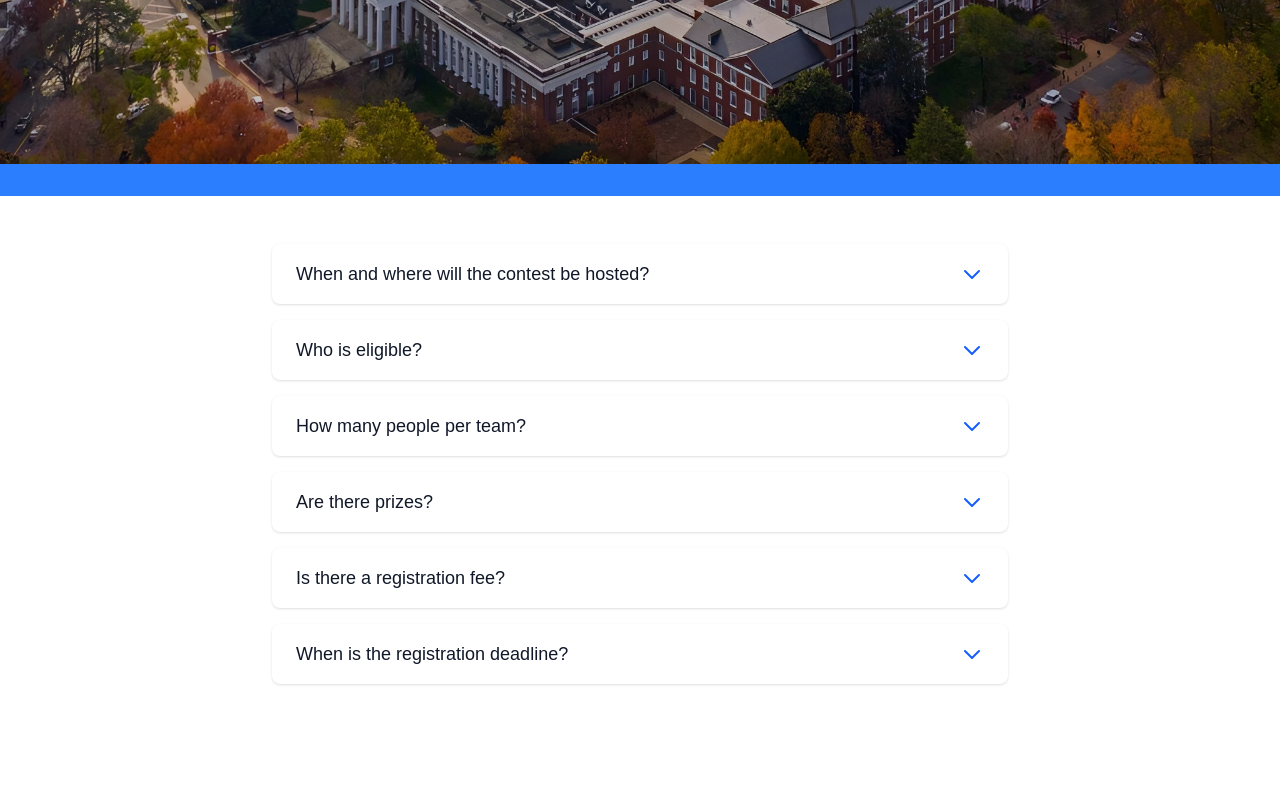
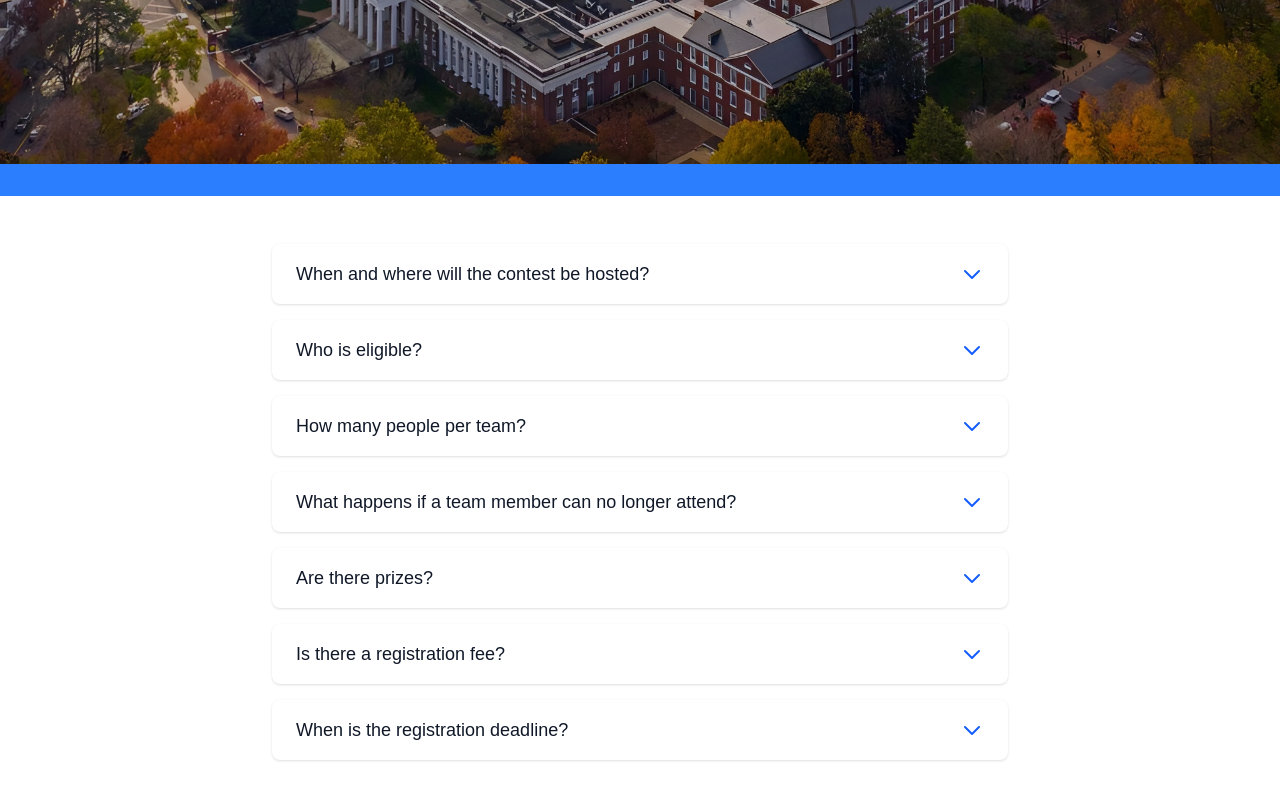
Before and after one commit to mkornilov07/uvamt-website, a Next.js app in the folder uvamt-website/: page /faq in a window 1280 px wide. Shown: the part 556-1356 px from the top of the page. Before the commit the page ends 1288 px from the top, so only its background shows below. Built offline with nearby package versions, Linux system fonts and the light colour scheme.

Commit message:
modify faq

```diff
--- a/uvamt-website/app/faq/page.tsx
+++ b/uvamt-website/app/faq/page.tsx
@@ -15,7 +15,11 @@ const faqList = [
     },
     {
         q: "How many people per team?",
-        a: "Teams consist of up to 6 students. Smaller teams or individuals are welcome and will be grouped to form full teams.",
+        a: "Teams consist of up to 6 students. Smaller teams and individuals are welcome and will be merged to form full teams. If your team prefers not to be merged, simply indicate this on your registration form.",
+    },
+    {
+        q: "What happens if a team member can no longer attend?",
+        a: "No problem! You can update your registration at any time using the edit link provided in your confirmation email. You can also email us directly and we'll be happy to help."
     },
     {
         q: "Are there prizes?",
```
